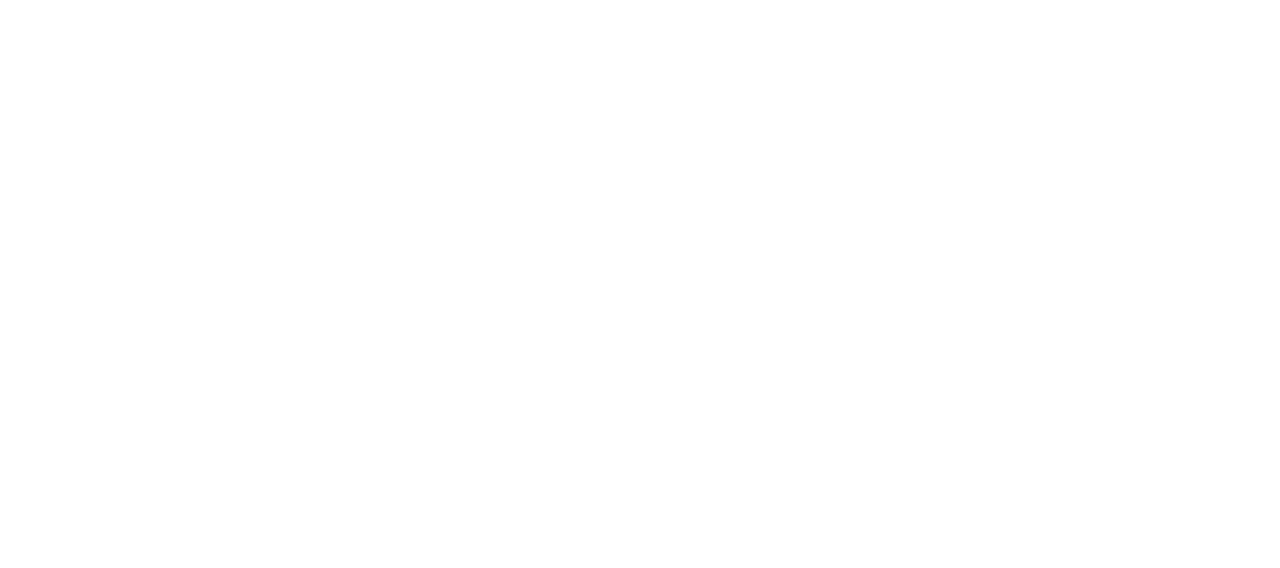
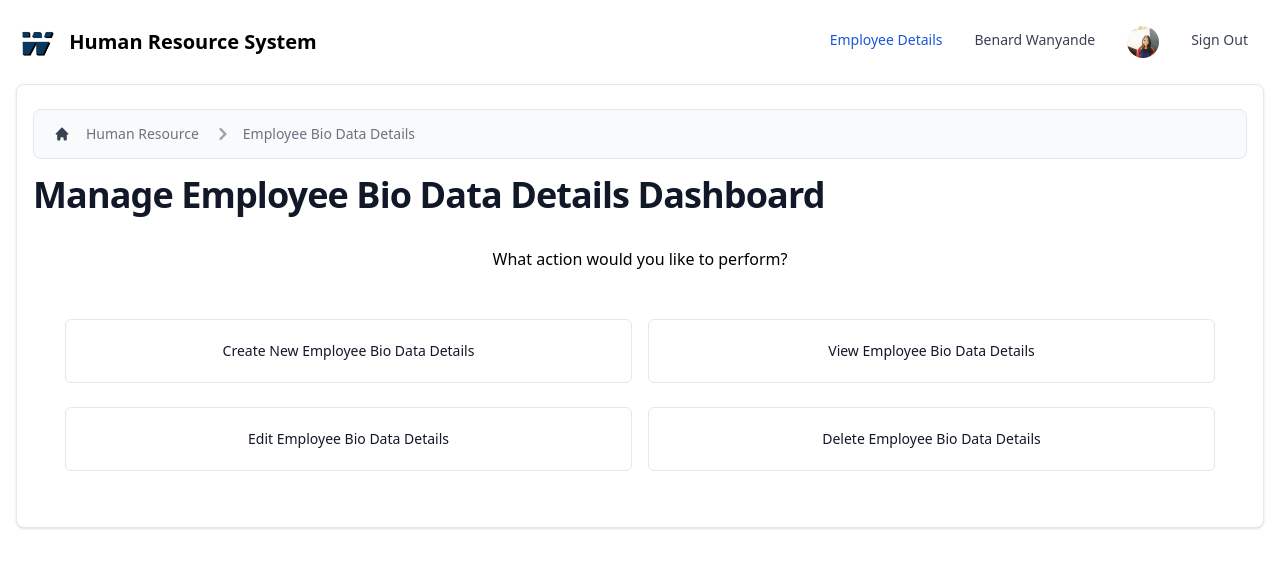
Before and after one commit to adala-wanyande/wec-hr-management-system-frontend, a React (Create React App) app: page /test/4 in a window 1280 px wide. Before the commit this address had no page. Shown: the top 568 px of the page. Built offline with nearby package versions, Linux system fonts and the light colour scheme.

Commit message:
Completed EmployeeBioDataDetailsSelectionPage.js and EmployeeBioDataDetailsDashboardPage.js for WHSD-26 Sprint 1

```diff
--- a/src/App.js
+++ b/src/App.js
@@ -11,6 +11,8 @@
 import LoginPage from './Modules/Authentication/LoginPage';
 import EmployeeDashboardPage from './Modules/EmployeeManagement/HRandMD/Pages/EmployeeDashboardPage';
 import EmployeeDetailsDashboardPage from './Modules/EmployeeManagement/HRandMD/Pages/EmployeeDetailsDashboardPage';
+import EmployeeBioDataDetailsSelectionPage from './Modules/EmployeeManagement/HRandMD/Pages/EmployeeBioDataDetailsSelectionPage';
+import EmployeeBioDataDetailsDashboardPage from './Modules/EmployeeManagement/HRandMD/Pages/EmployeeBioDataDetailsDashboardPage';
 
 
 function App() {
@@ -30,6 +32,8 @@
           {/* Test routes */}
           <Route path="/test/1" element={<EmployeeDashboardPage />} />
           <Route path="/test/2" element={<EmployeeDetailsDashboardPage />} />
+          <Route path="/test/3" element={<EmployeeBioDataDetailsSelectionPage />} />
+          <Route path="/test/4" element={<EmployeeBioDataDetailsDashboardPage />} />
        </Routes>
     </>
   );
--- /dev/null
+++ b/src/Modules/EmployeeManagement/HRandMD/Pages/EmployeeBioDataDetailsDashboardPage.js
@@ -0,0 +1,44 @@
+import React from 'react'
+import NavigationBar from '../../BasicEmployee/Components/NavigationBar'
+import EmployeeDetailsDashboardButton from '../../BasicEmployee/Components/EmployeeDetailsDashboardButton'
+import PageTitle from '../../BasicEmployee/Components/PageTitle'
+
+
+const EmployeeBioDataDetailsDashboardPage = () => {
+  return (
+    <div>
+        <NavigationBar></NavigationBar>
+        <div className="mx-4 p-4 bg-white border border-gray-200 rounded-lg shadow dark:bg-gray-800 dark:border-gray-700">
+            {/* <!-- Breadcrumb --> */}
+            <div className="mt-2 mb-4">
+            <nav class="flex px-5 py-3 text-gray-700 border border-gray-200 rounded-lg bg-gray-50 dark:bg-gray-800 dark:border-gray-700" aria-label="Breadcrumb">
+                <ol class="inline-flex items-center space-x-1 md:space-x-3">
+                <li>
+                    <div class="flex items-center">
+                    <svg aria-hidden="true" class="w-4 h-4 mr-2" fill="currentColor" viewBox="0 0 20 20" xmlns="http://www.w3.org/2000/svg"><path d="M10.707 2.293a1 1 0 00-1.414 0l-7 7a1 1 0 001.414 1.414L4 10.414V17a1 1 0 001 1h2a1 1 0 001-1v-2a1 1 0 011-1h2a1 1 0 011 1v2a1 1 0 001 1h2a1 1 0 001-1v-6.586l.293.293a1 1 0 001.414-1.414l-7-7z"></path></svg>
+                        <p class="ml-1 text-sm font-medium text-gray-500 md:ml-2 dark:text-gray-400">Human Resource</p>
+                    </div>
+                </li>
+                <li>
+                    <div class="flex items-center">
+                    <svg aria-hidden="true" class="w-6 h-6 text-gray-400" fill="currentColor" viewBox="0 0 20 20" xmlns="http://www.w3.org/2000/svg"><path fill-rule="evenodd" d="M7.293 14.707a1 1 0 010-1.414L10.586 10 7.293 6.707a1 1 0 011.414-1.414l4 4a1 1 0 010 1.414l-4 4a1 1 0 01-1.414 0z" clip-rule="evenodd"></path></svg>
+                    <p class="ml-1 text-sm font-medium text-gray-500 md:ml-2 dark:text-gray-400">Employee Bio Data Details</p>
+                    </div>
+                </li>
+                </ol>
+            </nav>
+            </div>
+            <PageTitle title="Manage Employee Bio Data Details Dashboard"></PageTitle>
+            <p className='text-center font-light p-4'>What action would you like to perform?</p>
+            <div class="bg-white border-gray-200 dark:border-gray-600 dark:bg-gray-900 p-4 m-4 grid grid-cols-2 gap-4">
+                <EmployeeDetailsDashboardButton className="shadow-md" buttonText="Create New Employee Bio Data Details" link="bio-data"></EmployeeDetailsDashboardButton>
+                <EmployeeDetailsDashboardButton className="shadow-md" buttonText="View Employee Bio Data Details" link="next-of-kin"></EmployeeDetailsDashboardButton>
+                <EmployeeDetailsDashboardButton className="shadow-md" buttonText="Edit Employee Bio Data Details" link="bio-data"></EmployeeDetailsDashboardButton>
+                <EmployeeDetailsDashboardButton className="shadow-md" buttonText="Delete Employee Bio Data Details" link="next-of-kin"></EmployeeDetailsDashboardButton>
+            </div>
+        </div>
+    </div>
+  )
+}
+
+export default EmployeeBioDataDetailsDashboardPage
--- /dev/null
+++ b/src/Modules/EmployeeManagement/HRandMD/Pages/EmployeeBioDataDetailsSelectionPage.js
@@ -0,0 +1,41 @@
+import React from 'react'
+import NavigationBar from '../../BasicEmployee/Components/NavigationBar'
+import EmployeeDetailsDashboardButton from '../../BasicEmployee/Components/EmployeeDetailsDashboardButton'
+import PageTitle from '../../BasicEmployee/Components/PageTitle'
+
+const EmployeeBioDataDetailsSelectionPage = () => {
+  return (
+    <div>
+        <NavigationBar></NavigationBar>
+        <div className="mx-4 p-4 bg-white border border-gray-200 rounded-lg shadow dark:bg-gray-800 dark:border-gray-700">
+            {/* <!-- Breadcrumb --> */}
+            <div className="mt-2 mb-4">
+            <nav class="flex px-5 py-3 text-gray-700 border border-gray-200 rounded-lg bg-gray-50 dark:bg-gray-800 dark:border-gray-700" aria-label="Breadcrumb">
+                <ol class="inline-flex items-center space-x-1 md:space-x-3">
+                <li>
+                    <div class="flex items-center">
+                    <svg aria-hidden="true" class="w-4 h-4 mr-2" fill="currentColor" viewBox="0 0 20 20" xmlns="http://www.w3.org/2000/svg"><path d="M10.707 2.293a1 1 0 00-1.414 0l-7 7a1 1 0 001.414 1.414L4 10.414V17a1 1 0 001 1h2a1 1 0 001-1v-2a1 1 0 011-1h2a1 1 0 011 1v2a1 1 0 001 1h2a1 1 0 001-1v-6.586l.293.293a1 1 0 001.414-1.414l-7-7z"></path></svg>
+                        <p class="ml-1 text-sm font-medium text-gray-500 md:ml-2 dark:text-gray-400">Human Resource</p>
+                    </div>
+                </li>
+                <li>
+                    <div class="flex items-center">
+                    <svg aria-hidden="true" class="w-6 h-6 text-gray-400" fill="currentColor" viewBox="0 0 20 20" xmlns="http://www.w3.org/2000/svg"><path fill-rule="evenodd" d="M7.293 14.707a1 1 0 010-1.414L10.586 10 7.293 6.707a1 1 0 011.414-1.414l4 4a1 1 0 010 1.414l-4 4a1 1 0 01-1.414 0z" clip-rule="evenodd"></path></svg>
+                    <p class="ml-1 text-sm font-medium text-gray-500 md:ml-2 dark:text-gray-400">Employee Bio Data Details</p>
+                    </div>
+                </li>
+                </ol>
+            </nav>
+            </div>
+            <PageTitle title="Manage Employee Bio Data Details"></PageTitle>
+            <p className='text-center font-light p-4'>Do you want to manage your own employee bio data details or would you like to manage other employees’  bio data details?</p>
+            <div class="bg-white border-gray-200 dark:border-gray-600 dark:bg-gray-900 p-4 m-4 grid grid-cols-2 gap-4">
+                <EmployeeDetailsDashboardButton className="shadow-md" buttonText="My Own Details" link="bio-data"></EmployeeDetailsDashboardButton>
+                <EmployeeDetailsDashboardButton className="shadow-md" buttonText="Other Employees" link="next-of-kin"></EmployeeDetailsDashboardButton>
+            </div>
+        </div>
+    </div>
+  )
+}
+
+export default EmployeeBioDataDetailsSelectionPage
```
